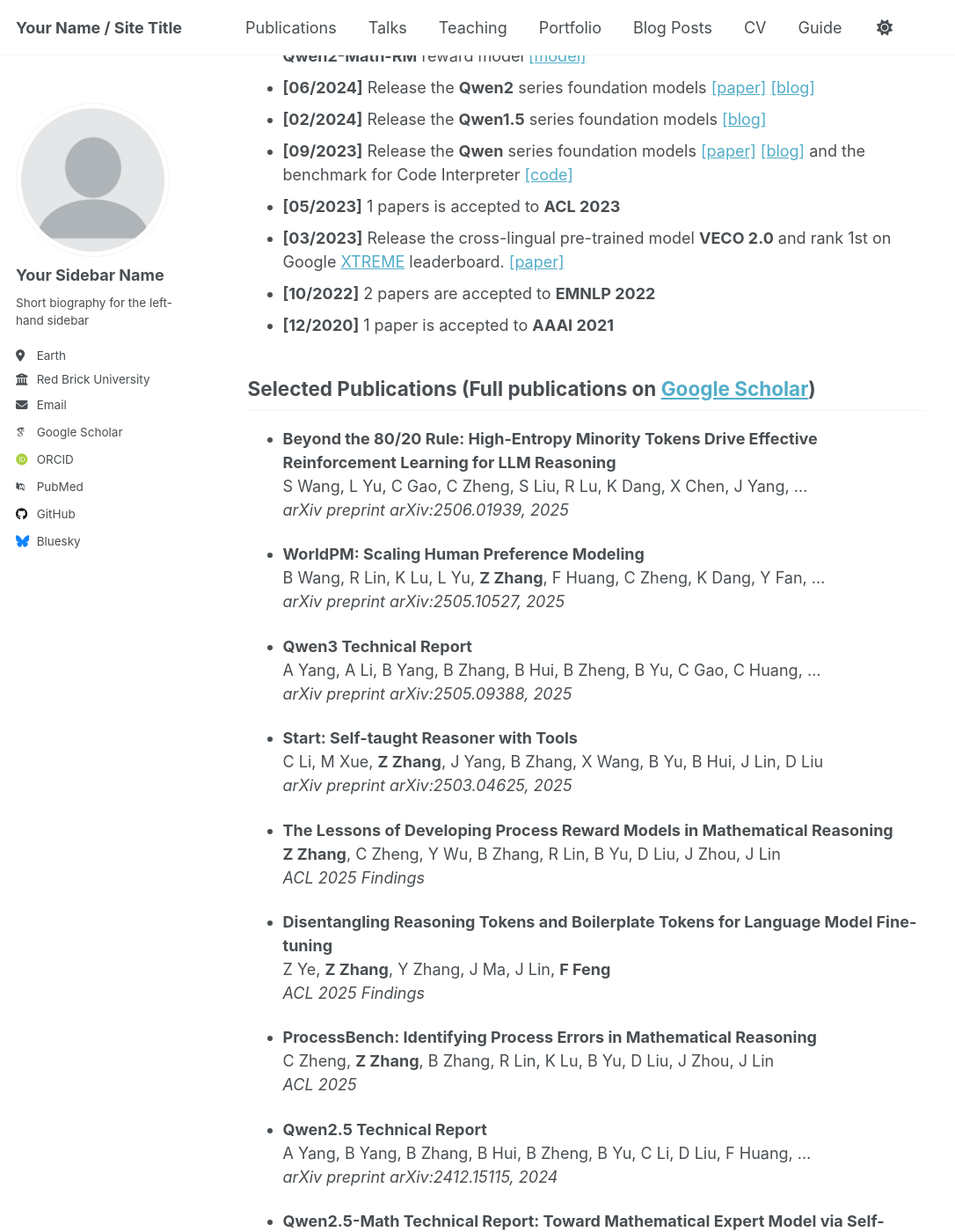
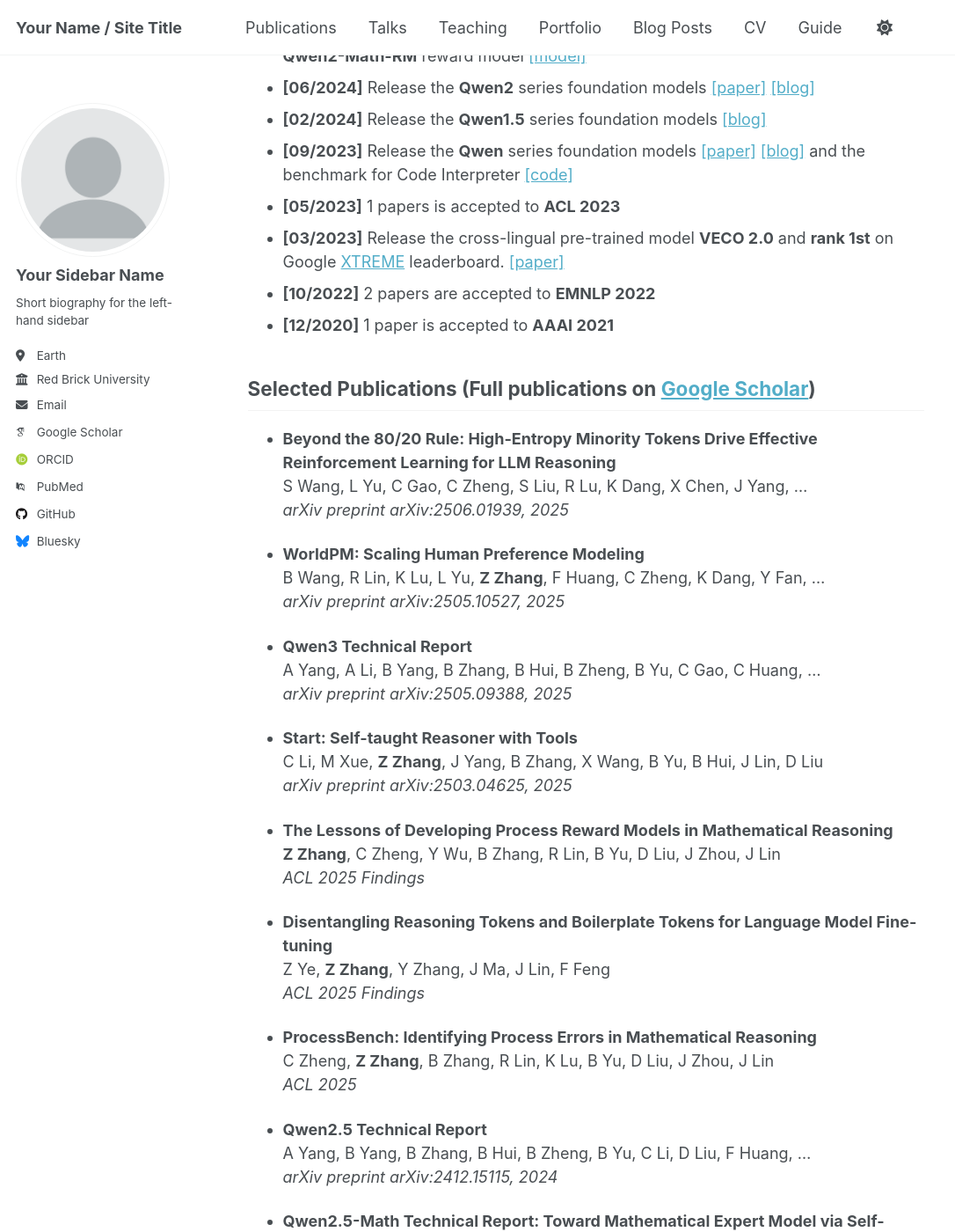
Before and after one commit to zhenruzhang/zhenruzhang.github.io, a Jekyll site: the page built from _pages/about.md, in a window 1280 px wide and 1400 px high, scrolled down 865 px. Shown: the whole window at 88% size, without its empty margins (0-1086 px from the left). Built offline with Jekyll 4.4.1, drawn with Linux system fonts in a browser that asks for light colours; some web fonts are replaced; a script that is not in the unit is left out.

```diff
--- a/_pages/about.md
+++ b/_pages/about.md
@@ -27,7 +27,7 @@ My prior research also includes pre-training and fine-tuning language models on
 - **[02/2024]** Release the **Qwen1.5** series foundation models [[blog]](https://qwenlm.github.io/blog/qwen1.5/)
 - **[09/2023]** Release the **Qwen** series foundation models [[paper]](https://arxiv.org/abs/2309.16609) [[blog]](https://qwenlm.github.io/blog/qwen/) and the benchmark for Code Interpreter [[code]](https://github.com/QwenLM/Qwen-Agent/tree/main/benchmark/code_interpreter)
 - **[05/2023]** 1 papers is accepted to **ACL 2023**
-- **[03/2023]** Release the cross-lingual pre-trained model **VECO 2.0** and rank 1st on Google [XTREME](https://sites.research.google/xtreme/) leaderboard. [[paper]](https://arxiv.org/abs/2304.08205)
+- **[03/2023]** Release the cross-lingual pre-trained model **VECO 2.0** and **rank 1st** on Google [XTREME](https://sites.research.google/xtreme/) leaderboard. [[paper]](https://arxiv.org/abs/2304.08205)
 - **[10/2022]** 2 papers are accepted to **EMNLP 2022**
 - **[12/2020]** 1 paper is accepted to **AAAI 2021**
 
@@ -54,7 +54,7 @@ My prior research also includes pre-training and fine-tuning language models on
   *ACL 2025 Findings*
 
 - **Disentangling Reasoning Tokens and Boilerplate Tokens for Language Model Fine-tuning**
-  Z Ye, **Z Zhang**, Y Zhang, J Ma, J Lin, **F Feng**
+  Z Ye, **Z Zhang**, Y Zhang, J Ma, J Lin, F Feng
   *ACL 2025 Findings*
 
 - **ProcessBench: Identifying Process Errors in Mathematical Reasoning**
```
